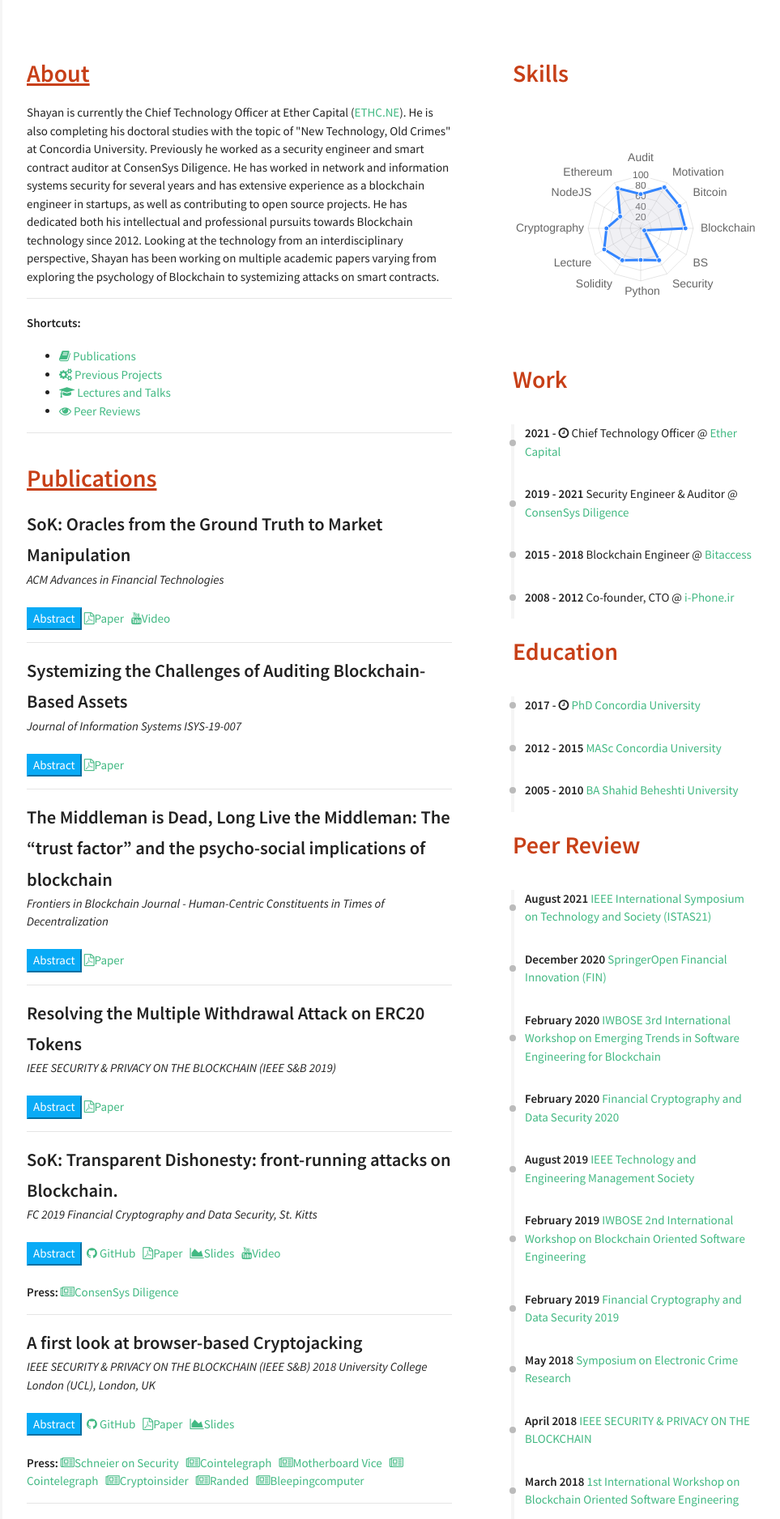
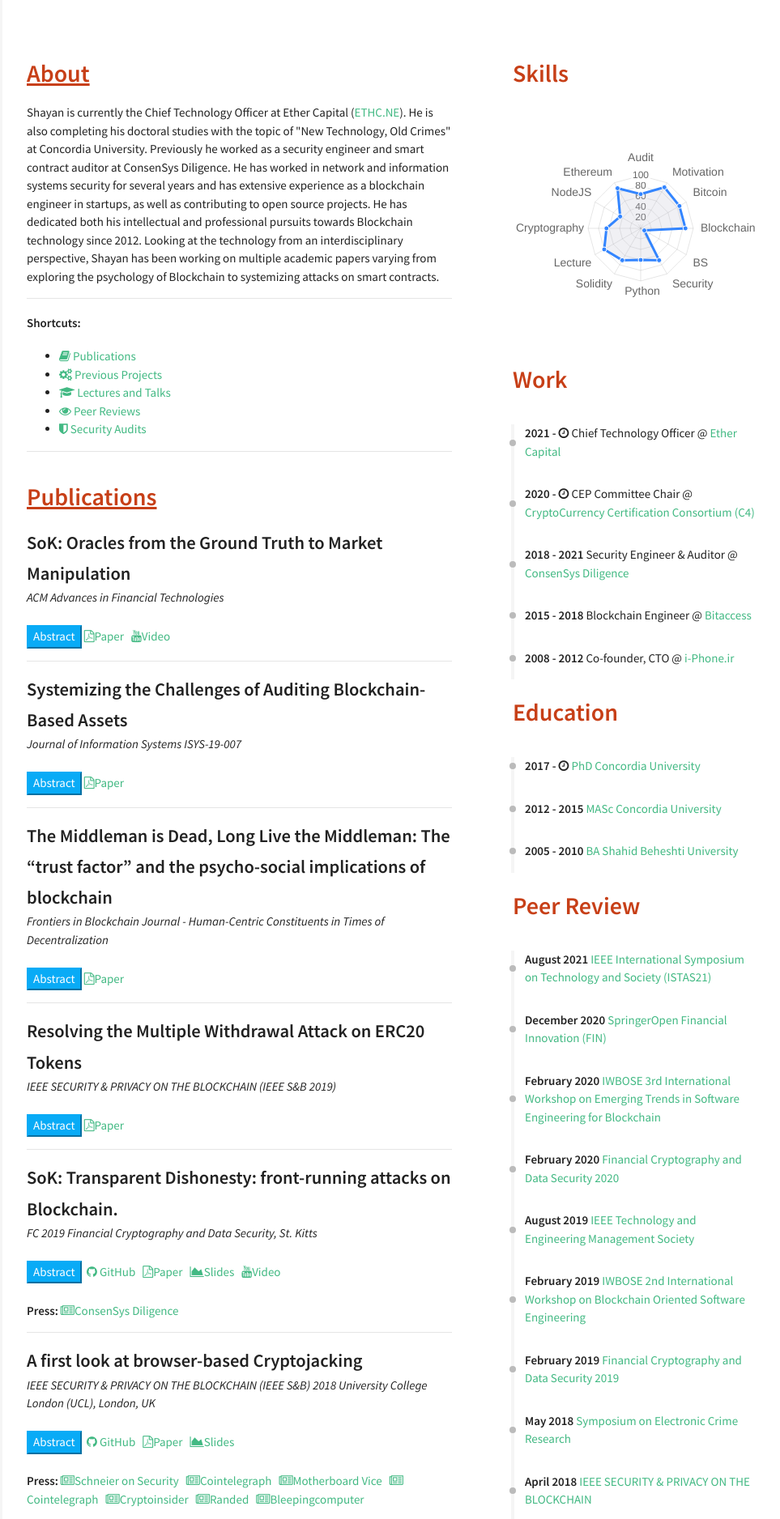
Before and after one commit to shayanb/shayan.es, a Jekyll site: the page built from index.html, in a window 1280 px wide. Shown: the top 1876 px of the page at 81% size, without its empty margins (317-1280 px from the left). Built offline with Jekyll 4.4.1, drawn with Linux system fonts in a browser that asks for light colours; nearby versions of some CDN libraries.

Commit message:
audit shortcut + CEP chair

```diff
--- a/_data/index/careers.yml
+++ b/_data/index/careers.yml
@@ -10,9 +10,14 @@
   date: 2021 - <i class="fa fa-clock-o" aria-hidden="true" title="Until Now"></i>
   job: Chief Technology Officer
 
+- name: CryptoCurrency Certification Consortium (C4)
+  link: https://cryptoconsortium.org/certifications/cep/
+  date: 2020 - <i class="fa fa-clock-o" aria-hidden="true" title="Until Now"></i>
+  job: CEP Committee Chair
+
 - name: ConsenSys Diligence
   link: https://diligence.consensys.net/
-  date: 2019 - 2021
+  date: 2018 - 2021
   job: Security Engineer & Auditor
 
 - name: Bitaccess
--- a/_includes/sections/toc.html
+++ b/_includes/sections/toc.html
@@ -10,6 +10,7 @@
     <li><a href="#prevprojects"><i class="fa fa-cogs"></i> Previous Projects</a></li>
     <li><a href="#lectures"><i class="fa fa-graduation-cap"></i> Lectures and Talks</a></li>
     <li><a href="#reviews"><i class="fa fa-eye"></i> Peer Reviews</a></li>
+    <li><a href="{{ site.url }}/audits"><i class="fa fa-shield"></i> Security Audits</a></li>
 
     </ul>
     </div>
```
